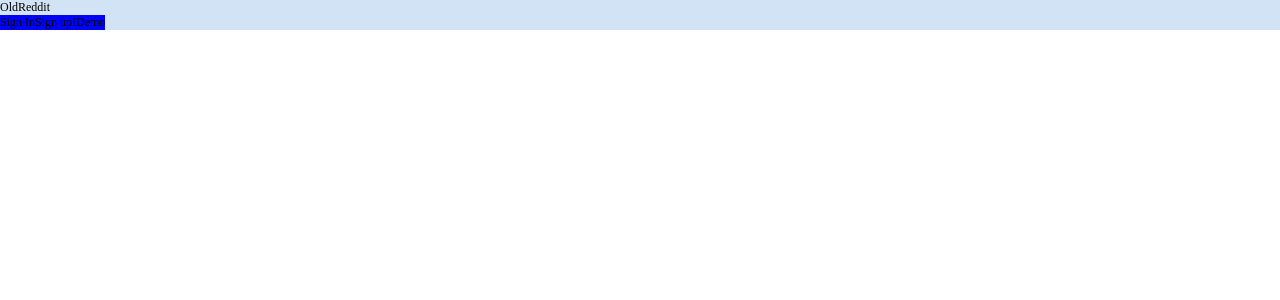
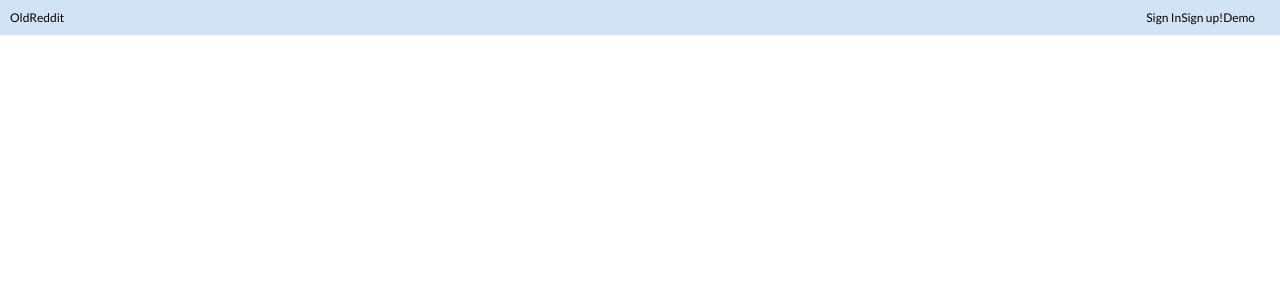
Before and after one commit to ckane30691/oldReddit, a React (Create React App) app in the folder frontend/: page / in a window 1280 px wide. Shown: the top 300 px of the page. Built offline with nearby package versions, Linux system fonts and the light colour scheme.

Commit message:
Add some fonts and css positioning of header elements

```diff
--- a/frontend/public/index.html
+++ b/frontend/public/index.html
@@ -24,7 +24,11 @@
       work correctly both with client-side routing and a non-root public URL.
       Learn how to configure a non-root public URL by running `npm run build`.
     -->
-    <title>React App</title>
+		<title>OldReddit</title>
+		<link
+			href="https://fonts.googleapis.com/css2?family=Lato&family=Roboto&display=swap"
+			rel="stylesheet"
+		/>
 	</head>
 	<body>
 		<noscript>You need to enable JavaScript to run this app.</noscript>
--- a/frontend/src/App.css
+++ b/frontend/src/App.css
@@ -82,3 +82,7 @@ input[type='submit'] {
 	background-color: rgb(210, 227, 246);
 	font-size: 1.5vmin;
 }
+
+body {
+	font-family: 'Lato', sans-serif;
+}
--- a/frontend/src/components/header/greeting.css
+++ b/frontend/src/components/header/greeting.css
@@ -1,5 +1,5 @@
 .login-signup {
-	align-self: flex-end;
-	background-color: blue;
+	position: absolute;
+	right: 25px;
 	width: fit-content;
 }
--- a/frontend/src/components/header/header.css
+++ b/frontend/src/components/header/header.css
@@ -1,9 +1,9 @@
-.header-link {
-	text-decoration: none;
-	color: black;
+.home-container {
+	display: flex;
+	padding: 10px;
+	position: relative;
 }
 
-.home-container {
-	display: flex;
-	flex-direction: row;
+.header-link {
+	width: fit-content;
 }
--- a/frontend/src/components/header/header.js
+++ b/frontend/src/components/header/header.js
@@ -8,10 +8,10 @@ export const Header = () => {
 			<header>
 				<div className="home-container">
 					<Link to="/" className="header-link">
-						<h1>OldReddit</h1>
+						OldReddit
 					</Link>
+					<Greeting />
 				</div>
-				<Greeting />
 			</header>
 		</div>
 	);
```
Lines whose indentation alone changed are shown as unchanged.
